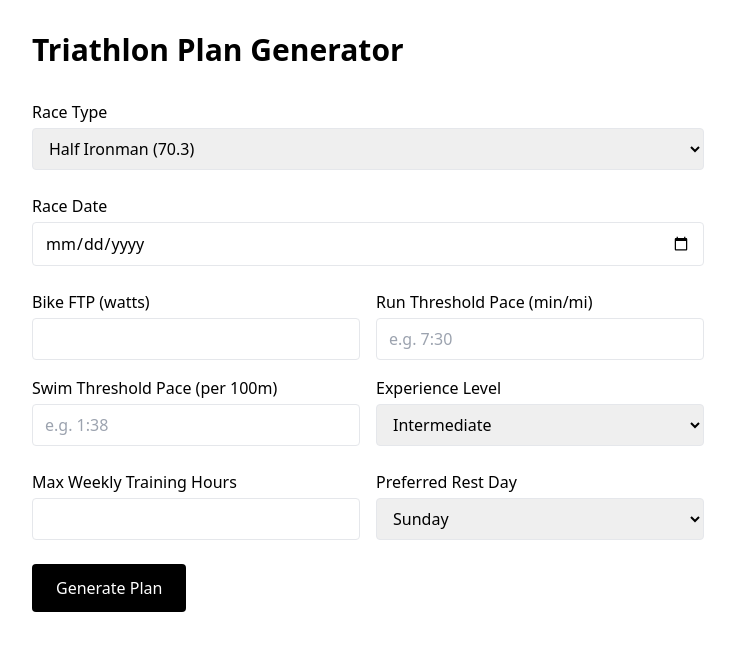
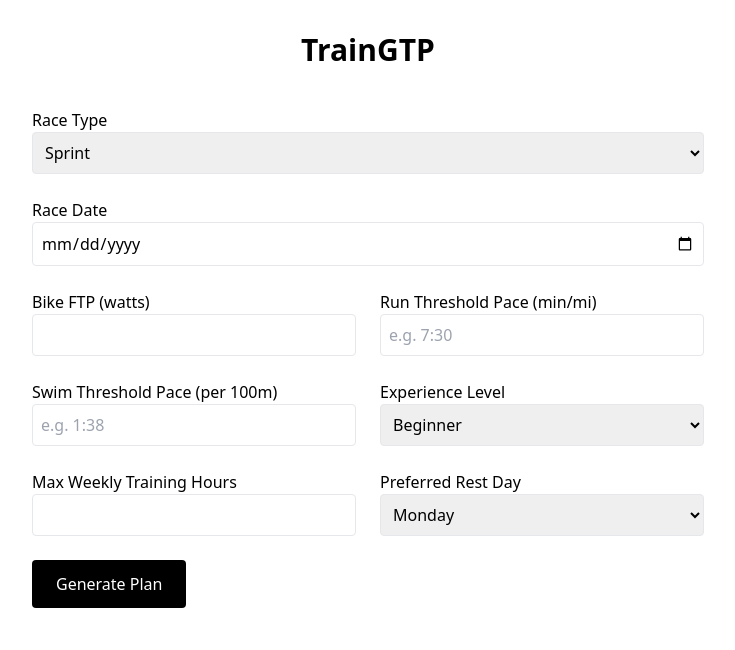
Before and after one commit to iwantgrillcheese/intervalsstrava, a Next.js app: page / in a window 1280 px wide. Shown: the top 650 px of the page, without its empty margins (272-1007 px from the left). Built offline with nearby package versions, Linux system fonts and the light colour scheme.

Commit message:
Update page.tsx

```diff
--- a/app/page.tsx
+++ b/app/page.tsx
@@ -1,99 +1,67 @@
-"use client";
+export default function Home() {
+  return (
+    <main className="min-h-screen bg-white p-8">
+      <h1 className="text-3xl font-bold text-center mb-10">TrainGTP</h1>
 
-import { useState } from "react";
-
-export default function Home() {
-  const [formData, setFormData] = useState({
-    raceType: "Half Ironman (70.3)",
-    raceDate: "",
-    ftp: "",
-    runPace: "",
-    swimPace: "",
-    experience: "Intermediate",
-    maxHours: "",
-    restDay: "Sunday",
-  });
-
-  const handleChange = (e: React.ChangeEvent<HTMLInputElement | HTMLSelectElement>) => {
-    setFormData({ ...formData, [e.target.name]: e.target.value });
-  };
-
-  const handleSubmit = (e: React.FormEvent) => {
-    e.preventDefault();
-    console.log(formData);
-    // TODO: call backend API to generate plan
-  };
-
-  return (
-    <main className="min-h-screen bg-white text-black p-8">
-      <div className="max-w-2xl mx-auto">
-        <h1 className="text-3xl font-semibold mb-8">Triathlon Plan Generator</h1>
-
-        <form onSubmit={handleSubmit} className="space-y-6">
+      <form className="space-y-6 max-w-2xl mx-auto">
         <div>
-            <label className="block mb-1 font-medium">Race Type</label>
-            <select name="raceType" value={formData.raceType} onChange={handleChange} className="w-full border rounded px-3 py-2">
+          <label className="block font-medium">Race Type</label>
+          <select className="w-full p-2 border rounded">
             <option>Sprint</option>
             <option>Olympic</option>
             <option>Half Ironman (70.3)</option>
-              <option>Ironman (140.6)</option>
+            <option>Full Ironman (140.6)</option>
           </select>
         </div>
 
         <div>
-            <label className="block mb-1 font-medium">Race Date</label>
-            <input type="date" name="raceDate" value={formData.raceDate} onChange={handleChange} className="w-full border rounded px-3 py-2" />
+          <label className="block font-medium">Race Date</label>
+          <input type="date" className="w-full p-2 border rounded" />
         </div>
 
-          <div className="grid grid-cols-1 sm:grid-cols-2 gap-4">
+        <div className="grid grid-cols-1 md:grid-cols-2 gap-6">
           <div>
-              <label className="block mb-1 font-medium">Bike FTP (watts)</label>
-              <input type="number" name="ftp" value={formData.ftp} onChange={handleChange} className="w-full border rounded px-3 py-2" />
+            <label className="block font-medium">Bike FTP (watts)</label>
+            <input type="number" className="w-full p-2 border rounded" />
           </div>
-
           <div>
-              <label className="block mb-1 font-medium">Run Threshold Pace (min/mi)</label>
-              <input type="text" name="runPace" value={formData.runPace} onChange={handleChange} className="w-full border rounded px-3 py-2" placeholder="e.g. 7:30" />
+            <label className="block font-medium">Run Threshold Pace (min/mi)</label>
+            <input type="text" placeholder="e.g. 7:30" className="w-full p-2 border rounded" />
           </div>
-
           <div>
-              <label className="block mb-1 font-medium">Swim Threshold Pace (per 100m)</label>
-              <input type="text" name="swimPace" value={formData.swimPace} onChange={handleChange} className="w-full border rounded px-3 py-2" placeholder="e.g. 1:38" />
+            <label className="block font-medium">Swim Threshold Pace (per 100m)</label>
+            <input type="text" placeholder="e.g. 1:38" className="w-full p-2 border rounded" />
           </div>
-
           <div>
-              <label className="block mb-1 font-medium">Experience Level</label>
-              <select name="experience" value={formData.experience} onChange={handleChange} className="w-full border rounded px-3 py-2">
+            <label className="block font-medium">Experience Level</label>
+            <select className="w-full p-2 border rounded">
               <option>Beginner</option>
               <option>Intermediate</option>
               <option>Advanced</option>
             </select>
           </div>
+          <div>
+            <label className="block font-medium">Max Weekly Training Hours</label>
+            <input type="number" className="w-full p-2 border rounded" />
           </div>
-
-          <div className="grid grid-cols-1 sm:grid-cols-2 gap-4">
           <div>
-              <label className="block mb-1 font-medium">Max Weekly Training Hours</label>
-              <input type="number" name="maxHours" value={formData.maxHours} onChange={handleChange} className="w-full border rounded px-3 py-2" />
-            </div>
-
-            <div>
-              <label className="block mb-1 font-medium">Preferred Rest Day</label>
-              <select name="restDay" value={formData.restDay} onChange={handleChange} className="w-full border rounded px-3 py-2">
-                <option>Sunday</option>
+            <label className="block font-medium">Preferred Rest Day</label>
+            <select className="w-full p-2 border rounded">
               <option>Monday</option>
               <option>Tuesday</option>
               <option>Wednesday</option>
               <option>Thursday</option>
               <option>Friday</option>
               <option>Saturday</option>
+              <option>Sunday</option>
             </select>
           </div>
         </div>
 
-          <button type="submit" className="bg-black text-white px-6 py-3 rounded hover:bg-gray-800 transition">Generate Plan</button>
+        <button type="submit" className="bg-black text-white px-6 py-3 rounded hover:bg-gray-800">
+          Generate Plan
+        </button>
       </form>
-      </div>
     </main>
   );
 }
```
Lines whose indentation alone changed are shown as unchanged.
